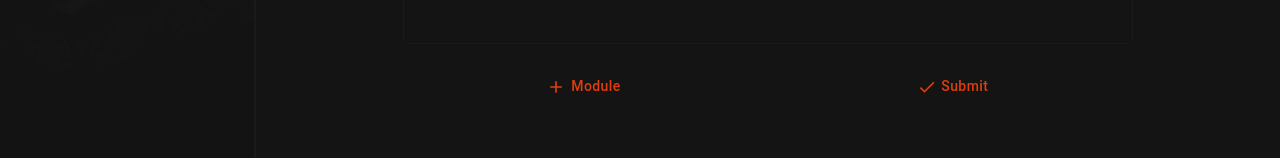
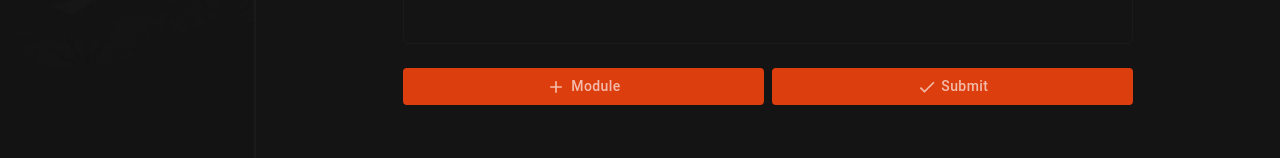
Before and after one commit to volpatocode/bardgoblin, a Next.js app: page /createtopic in a window 1280 px wide. Shown: the part 538-696 px from the top of the page. Built offline with nearby package versions, Linux system fonts and the light colour scheme; no server answers; a web font is replaced by a local one.

Commit message:
changes: module and submit button appearence

```diff
--- a/src/pages/createtopic/styles.ts
+++ b/src/pages/createtopic/styles.ts
@@ -66,20 +66,20 @@ export const AddModuleButton = styled(Button)`
   gap: 0.3rem;
   align-items: center;
   text-transform: none;
-  background: transparent;
-  color: #dd3e0e;
+  background: #dd3e0e;
+  color: rgba(255, 255, 255, 0.65);
+  :hover {
+    background: #dd3e0e;
+  }
   width: 100%;
-  :hover {
-    background: transparent;
-  }
 `;
 
 export const AddIcon = styled(AddIcona)`
-  color: #dd3e0e;
+  color: rgba(255, 255, 255, 0.65);
 `;
 
 export const DoneIcon = styled(DoneIcona)`
-  color: #dd3e0e;
+  color: rgba(255, 255, 255, 0.65);
 `;
 
 export const SubmitButton = styled(Button)`
@@ -88,18 +88,19 @@ export const SubmitButton = styled(Button)`
   align-items: center;
   gap: 0.3rem;
   text-transform: none;
-  background: transparent;
-  color: #dd3e0e;
+  background: #dd3e0e;
+  color: rgba(255, 255, 255, 0.65);
+  :hover {
+    background: #dd3e0e;
+  }
   width: 100%;
-  :hover {
-    background: transparent;
-  }
 `;
 
 export const BoxButtons = styled(Box)`
   display: flex;
   flex-direction: row;
   gap: 0.5rem;
+  width: 100%;
 `;
 
 // Side Box
```
